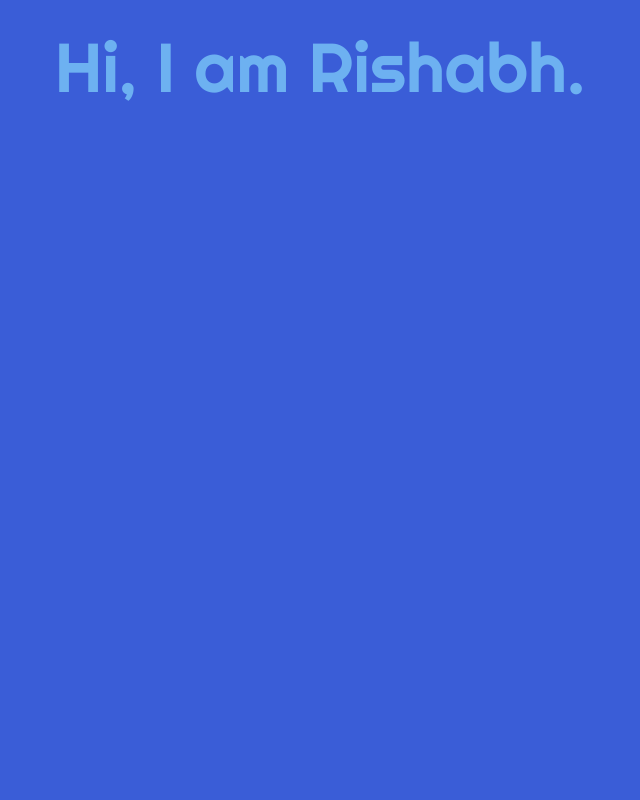
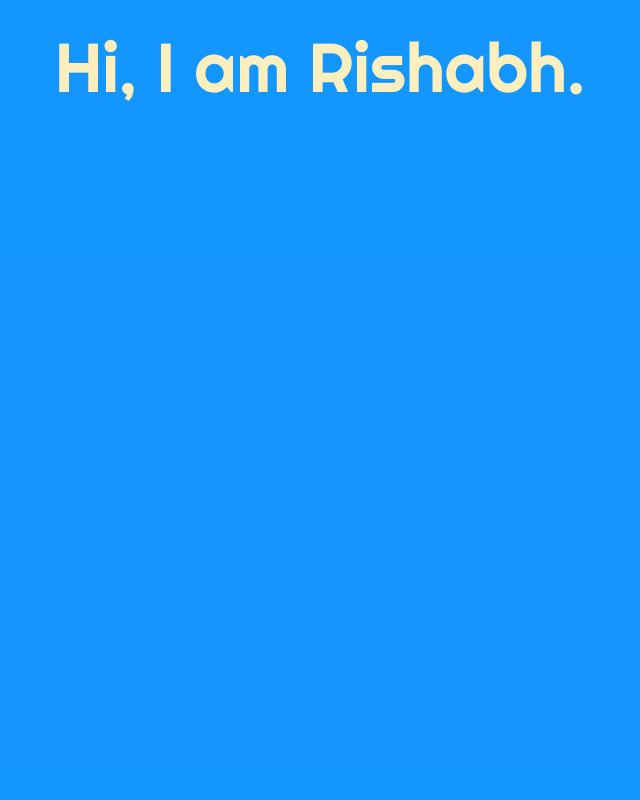
Before and after one commit to rishabh-live/rishabh-live.github.io, a Next.js app: page / in a window 768 px wide. Shown: the top 800 px of the page, without its empty margins (64-704 px from the left). Built offline with nearby package versions, Linux system fonts and the light colour scheme; a web font is replaced by a local one.

Commit message:
[Update] Updated Theme of the site

```diff
--- a/public/assets/main/css/homeIndexPage.css
+++ b/public/assets/main/css/homeIndexPage.css
@@ -23,12 +23,12 @@ section {
   max-height: 100vh;
   background: none;
   font-family: "Righteous", cursive;
-  background-color: #3a5dd7;
+  background-color: rgba(5, 143, 255, 0.938);
 }
 
 .main-page-section-one .line label {
   margin: 1vh;
-  color: #6db1f1;
+  color: #fdeebe;
   font-size: 9vw;
   -webkit-animation: line 0.3s ease-in;
           animation: line 0.3s ease-in;
@@ -296,7 +296,7 @@ section {
 @media (max-width: 500px) {
   .main-page-section-one .line label {
     margin: 2vw;
-    color: #6db1f1;
+    color: #fdeebe;
     font-size: 9vw;
     -webkit-animation: line 0.3s ease-in;
             animation: line 0.3s ease-in;
@@ -537,11 +537,11 @@ section {
   .main-page-section-one {
     background: none;
     font-family: "Righteous", cursive;
-    background-color: #3a5dd7;
+    background-color: rgba(5, 143, 255, 0.938);
   }
   .main-page-section-one .line label {
     margin: 2vh;
-    color: #6db1f1;
+    color: #fdeebe;
     font-size: 9vw;
     -webkit-animation: line 0.3s ease-in;
             animation: line 0.3s ease-in;
--- a/public/assets/main/css/homeIndexPage.scss
+++ b/public/assets/main/css/homeIndexPage.scss
@@ -1,3 +1,5 @@
+$base-bgc:rgba(5, 143, 255, 0.938);
+$front-line-text: rgb(253, 238, 190);
 body,
 html {
     margin: 0;
@@ -23,11 +25,11 @@ section {
     max-height: 100vh;
     background: none;
     font-family: "Righteous", cursive;
-    background-color: #3a5dd7;
+    background-color: $base-bgc;
     .line {
         label {
             margin: 1vh;
-            color: rgb(109, 177, 241);
+            color: $front-line-text;
             font-size: 9vw;
             animation: line 0.3s ease-in;
         }
@@ -235,7 +237,7 @@ section {
         .line {
             label {
                 margin: 2vw;
-                color: rgb(109, 177, 241);
+                color: $front-line-text;
                 font-size: 9vw;
                 animation: line 0.3s ease-in;
             }
@@ -439,11 +441,11 @@ section {
     .main-page-section-one {
         background: none;
         font-family: "Righteous", cursive;
-        background-color: #3a5dd7;
+        background-color: $base-bgc;
         .line {
             label {
                 margin: 2vh;
-                color: rgb(109, 177, 241);
+                color: $front-line-text;
                 font-size: 9vw;
                 animation: line 0.3s ease-in;
             }
```
Also changed, not shown: 1 other file (tests, documents, lock files or other folders).
